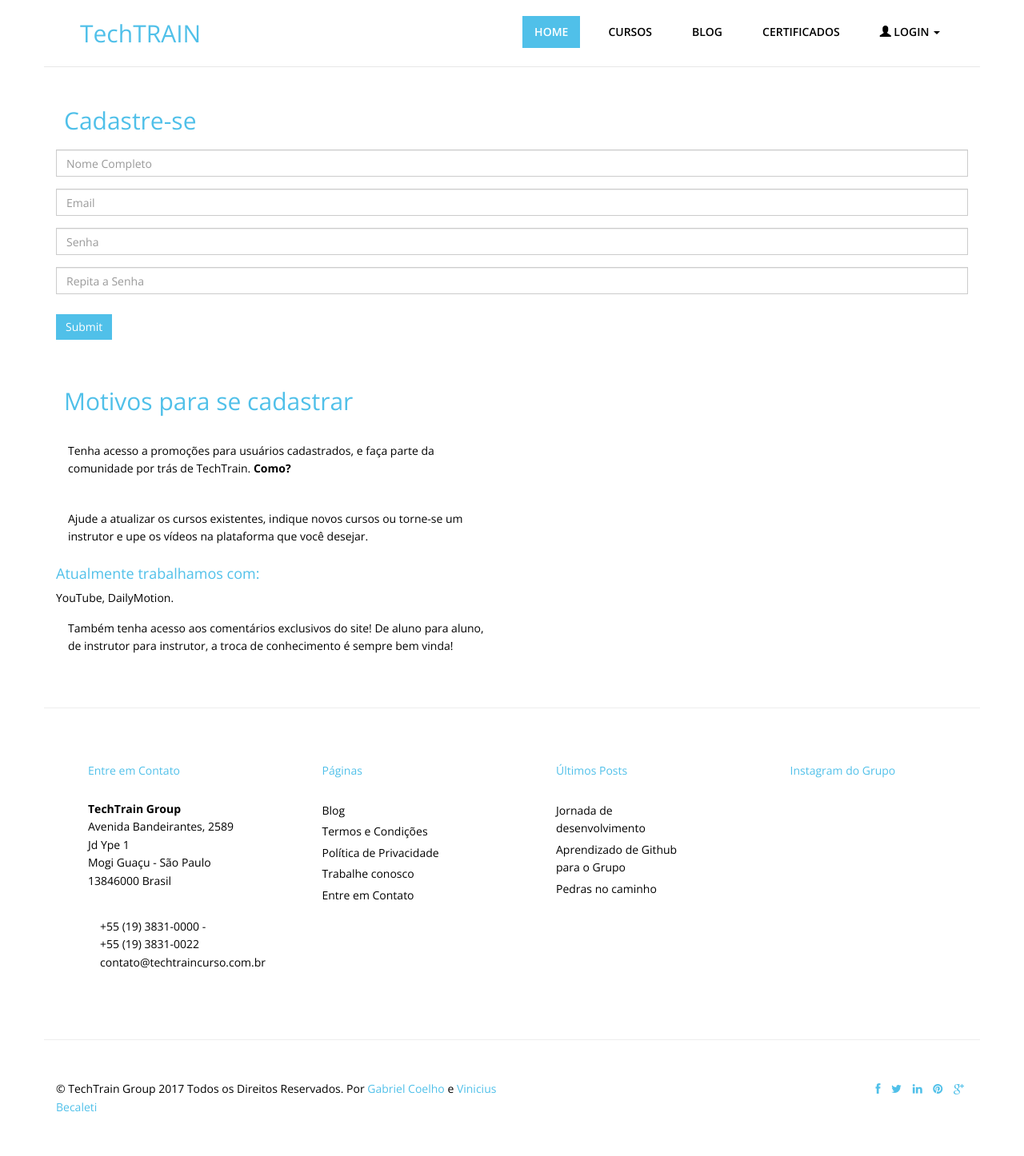
After one commit to GabrielCoelho/TechTrain, a PHP site: page /app/views/cadastro.php in a window 1280 px wide. The commit adds this page. Shown: the whole page at 80% size. Run offline with PHP 8.4, Linux system fonts and the light colour scheme.

Commit message:
Last changes on the class - add Sign up form

```diff
--- /dev/null
+++ b/app/views/cadastro.php
@@ -0,0 +1,240 @@
+<!DOCTYPE html>
+<html lang="pt-br">
+  <head>
+    <meta charset="utf-8">
+    <meta http-equiv="X-UA-Compatible" content="IE=edge">
+    <meta name="viewport" content="width=device-width, initial-scale=1">
+    <title>Cadastre-se no TechTrain</title>
+    <meta charset="UTF-8">
+    <meta name="viewport" content="width=device-width, initial-scale=1">
+    <link href="./public/css/bootstrap.min.css" rel="stylesheet">
+    <link href="./public/css/responsive-slider.css" rel="stylesheet">
+    <link rel="stylesheet" href="./public/css/animate.css">
+    <link rel="stylesheet" href="./public/css/font-awesome.min.css">
+    <link href="./public/css/style.css" rel="stylesheet">
+</head>
+  <body>
+    <header>
+    <div class="container">
+    <div class="row">
+        <nav class="navbar navbar-default" role="navigation">
+            <div class="container-fluid">
+                <div class="navbar-header">
+                    <div class="navbar-brand">
+                        <a href="/"><h1>TechTRAIN</h1></a>
+                    </div>
+                </div>
+                <div class="menu">
+                    <ul class="nav nav-tabs" role="tablist">
+                        <li role="presentation" class="active"><a href="/">Home</a></li>
+                        <li class="curso" role="presentation"><a href="/courses">Cursos</a></li>
+                        <li class="blog" role="presentation"><a href="/blog">Blog</a></li>
+                        <li class="cert" role="presentation"><a href="/certify">Certificados</a></li>
+                        <li class="dropdown login">
+                        <a href="#" id="dropdownMenu1" data-toggle="dropdown"><i class="glyphicon glyphicon-user"></i> Login <span class="caret"></span></a>
+                        <ul class="dropdown-menu">
+                          <li style="width: 250px;">
+                                <form class="navbar-form form" role="form">
+                                    <div class="form-group" style="padding-top: 5px;">
+                                      <div class="input-group">
+                                            <span class="input-group-addon"><i class="glyphicon glyphicon-user color-blue"></i></span>
+                                            <!--Endereço de Email-->
+                                            <input id="emailInput" placeholder="Endereço de email" class="form-control" oninvalid="setCustomValidity('Por favor, digite um endereço válido')" onchange="try{setCustomValidity('')}catch(e){}" required="" name="loginEntrada" type="email">
+                                        </div>
+                                    </div>
+                                    <div class="form-group" style="padding-top: 5px;">
+                                        <div class="input-group">
+                                            <span class="input-group-addon"><i class="glyphicon glyphicon-lock color-blue"></i></span>
+                                            <!--Senha-->
+                                            <input id="passwordInput" placeholder="Senha" class="form-control" oninvalid="setCustomValidity('Por favor, digite uma senha')" onchange="try{setCustomValidity('')}catch(e){}" required="" name="loginSenha" type="password">
+                                        </div>
+                                    </div>
+                                    <!--  BASIC ERROR MESSAGE
+                                    <div class="form-group">
+                                    <label class="error-message color-red">*Email & password don't match!</label>
+                                    </div>
+                                    -->
+                                    <div class="form-group" style="padding-top: 5px;">
+                                        <!--Botão de Login-->
+                                        <button type="submit" style="margin-left: 85px;" class="btn btn-primary form-control">Login</button>
+                                    </div>
+                                    <div class="form-group" style="padding-top: 5px;">
+                                        <!--Resetar a Senha-->
+                                        <span class="pull-right"><a href="#">Esqueceu sua senha?</a></span>
+                                    </div>
+                                    <div class="form-group">
+                                        <!--Novo no site? Cadastre-se -->
+                                        <span class="pull-right"><a href="/cadastro">Cadastre-se</a></span>
+                                    </div>
+                                </form>
+                            </li>
+                        </ul>
+                    </li>
+                    </ul>
+                </div>
+            </div>
+        </nav>
+    </div>
+</div>
+	</header>
+
+	<div class="container">
+		<div class="row">
+			<div class="col-lg-12">
+				<div class="recent">
+					<button class="btn-primarys"><h3>Cadastre-se</h3></button>
+				</div>
+				<form role="form">
+					<div class="form-group">
+                    <input type="text" class="form-control" name="nomeCompleto" placeholder="Nome Completo" />
+                    </div>
+                    <div class="form-group">
+					<input type="email" class="form-control" name="email" placeholder="Email">
+					</div>
+					<div class="form-group">
+					<input type="password" class="form-control" name="senha" placeholder="Senha">
+                    </div>
+                    <div class="form-group">
+					<input type="password" class="form-control" name="senha-repeat" placeholder="Repita a Senha">
+					</div>
+
+					<button type="submit" class="btn btn-default">Submit</button>
+				</form>
+			</div>
+
+			<div class="col-lg-6">
+				<div class="recent">
+					<button class="btn-primarys"><h3>Motivos para se cadastrar</h3></button>
+				</div>
+				<div class="contact-area">
+					<p>Tenha acesso a promoções para usuários cadastrados,
+                        e faça parte da comunidade por trás de TechTrain. <strong>Como? </strong>
+                    </p>
+					<p>Ajude a atualizar os cursos existentes, indique novos cursos ou
+                         torne-se um instrutor e upe os vídeos na plataforma que você
+                         desejar.
+                    </p>
+                    <h4>Atualmente trabalhamos com:</h4>YouTube, DailyMotion.<br>
+
+                    <p>
+                        Também tenha acesso aos comentários exclusivos do site!
+                        De aluno para aluno, de instrutor para instrutor, a troca de conhecimento
+                        é sempre bem vinda!
+                    </p>
+				</div>
+			</div>
+		</div>
+	</div>
+
+	<div class="container">
+		<div class="row">
+			<hr>
+		</div>
+	</div>
+
+	<!--start footer-->
+	<footer>
+    <div class="container">
+        <div class="row">
+            <div class="col-lg-3">
+                <div class="widget">
+                    <h5 class="widgetheading">Entre em Contato</h5>
+                    <address>
+                    <strong>TechTrain Group</strong><br>
+                     Avenida Bandeirantes, 2589 Jd Ype 1<br>
+                     Mogi Guaçu - São Paulo 13846000 Brasil
+                    </address>
+                    <p>
+                        <i class="icon-phone"></i> +55 (19) 3831-0000 - +55 (19) 3831-0022 <br>
+                        <i class="icon-envelope-alt"></i> contato@techtraincurso.com.br
+                    </p>
+                </div>
+            </div>
+            <div class="col-lg-3">
+                <div class="widget">
+                    <h5 class="widgetheading">Páginas</h5>
+                    <ul class="link-list">
+                        <li><a href="#">Blog</a></li>
+                        <li><a href="#">Termos e Condições</a></li>
+                        <li><a href="#">Política de Privacidade</a></li>
+                        <li><a href="#">Trabalhe conosco</a></li>
+                        <li><a href="#">Entre em Contato</a></li>
+                    </ul>
+                </div>
+            </div>
+            <div class="col-lg-3">
+                <div class="widget">
+                    <h5 class="widgetheading">Últimos Posts</h5>
+                    <ul class="link-list">
+                        <li><a href="#">Jornada de desenvolvimento</a></li>
+                        <li><a href="#">Aprendizado de Github para o Grupo</a></li>
+                        <li><a href="#">Pedras no caminho</a></li>
+                    </ul>
+                </div>
+            </div>
+            <div class="col-lg-3">
+                <div class="widget">
+                    <h5 class="widgetheading">Instagram do Grupo</h5>
+                    <div class="flickr_badge">
+                        <script type="text/javascript" src="http://www.flickr.com/badge_code_v2.gne?count=8&amp;display=random&amp;size=s&amp;layout=x&amp;source=user&amp;user=34178660@N03"></script>
+                    </div>
+                    <div class="clear">
+                    </div>
+                </div>
+            </div>
+        </div>
+    </div>
+
+
+		<div class="container">
+			<div class="row">
+				<hr>
+			</div>
+		</div>
+
+		<div id="sub-footer">
+			<div class="container">
+				<div class="row">
+					<div class="col-lg-6">
+						<div class="copyright">
+							<p>
+								<span>&copy; TechTrain Group 2017 Todos os Direitos Reservados. Por </span><a href="https://github.com/GabrielCoelho" target="_blank">Gabriel Coelho</a> e <a href="https://github.com/vcbecaleti">Vinicius Becaleti</a>
+							</p>
+                            <!--
+                                All links in the footer should remain intact.
+                                Licenseing information is available at: http://bootstraptaste.com/license/
+                                You can buy this theme without footer links online at: http://bootstraptaste.com/buy/?theme=Arsha
+                            -->
+						</div>
+					</div>
+					<div class="col-lg-6">
+						<ul class="social-network">
+							<li><a href="#" data-placement="top" title="Facebook"><i class="fa fa-facebook fa-1x"></i></a></li>
+							<li><a href="#" data-placement="top" title="Twitter"><i class="fa fa-twitter fa-1x"></i></a></li>
+							<li><a href="#" data-placement="top" title="Linkedin"><i class="fa fa-linkedin fa-1x"></i></a></li>
+							<li><a href="#" data-placement="top" title="Pinterest"><i class="fa fa-pinterest fa-1x"></i></a></li>
+							<li><a href="#" data-placement="top" title="Google plus"><i class="fa fa-google-plus fa-1x"></i></a></li>
+						</ul>
+					</div>
+				</div>
+			</div>
+		</div>
+	</footer>
+	<!--end footer-->
+
+
+    <!-- jQuery (necessary for Bootstrap's JavaScript plugins) -->
+    <script src="./public/js/jquery.js"></script>
+    <!-- Include all compiled plugins (below), or include individual files as needed -->
+    <script src="./public/js/bootstrap.min.js"></script>
+	<script src="./public/js/responsive-slider.js"></script>
+	<script src="./public/js/wow.min.js"></script>
+	<script>
+	wow = new WOW(
+	 {
+
+		}	)
+		.init();
+	</script>
+    </body>
+</html>
--- a/app/views/index.php
+++ b/app/views/index.php
@@ -19,7 +19,7 @@
 					<div class="container-fluid">
 						<div class="navbar-header">
 							<div class="navbar-brand">
-								<a href="index.html"><h1>TechTRAIN</h1></a>
+								<a href="/"><h1>TechTRAIN</h1></a>
 							</div>
 						</div>
 						<div class="menu">
@@ -62,7 +62,7 @@
 											</div>
 											<div class="form-group">
 												<!--Novo no site? Cadastre-se -->
-												<span class="pull-right"><a href="#">Cadastre-se</a></span>
+												<span class="pull-right"><a href="/cadastro">Cadastre-se</a></span>
 											</div>
 										</form>
 									</li>
@@ -324,7 +324,7 @@
 							</div>
 							<img src="./public/images/13.jpg" alt="" class="img-responsive">
 							<p>
-                             Gostei do curso, me ajudou bastante a resolver problemas do trabalho.
+                             Gostei, me ajudou bastante a resolver problemas do trabalho.
                              Agradeço a TechTrain por disponibilizar os cursos.
 							</p>
 							<div class="ficon">
--- a/public/css/style.css
+++ b/public/css/style.css
@@ -683,3 +683,30 @@ footer .widget ul li a {
 	width: 250px !important;
 	left: -125px;
 }
+
+@media(max-width: 767px){
+
+	.navbar-default .navbar-form{
+		border: none;
+	}
+
+	.dropdown-menu{
+		width: 180px !important;
+		left: -50px;
+	}
+
+	.input-group .form-control{
+		width: 64%;
+	}
+
+	button.btn.btn-primary.form-control{
+		margin-left: 8px !important;
+		width: 65% !important;
+	}
+
+	span.pull-right{
+		float: none !important;
+		margin-left: 5px;
+		font-size: 0.58em;
+	}
+}
--- a/routes.php
+++ b/routes.php
@@ -10,7 +10,9 @@ switch ($uri) {
 
        require './app/views/index.php';
        break;
-
+    case '/cadastro':
+        require './app/views/cadastro.php';
+        break;
     default:
        require('Essa rota não é valida');
        break;
```
Also changed, not shown: app/views/bd.php (deleted, +0 -30 lines).
